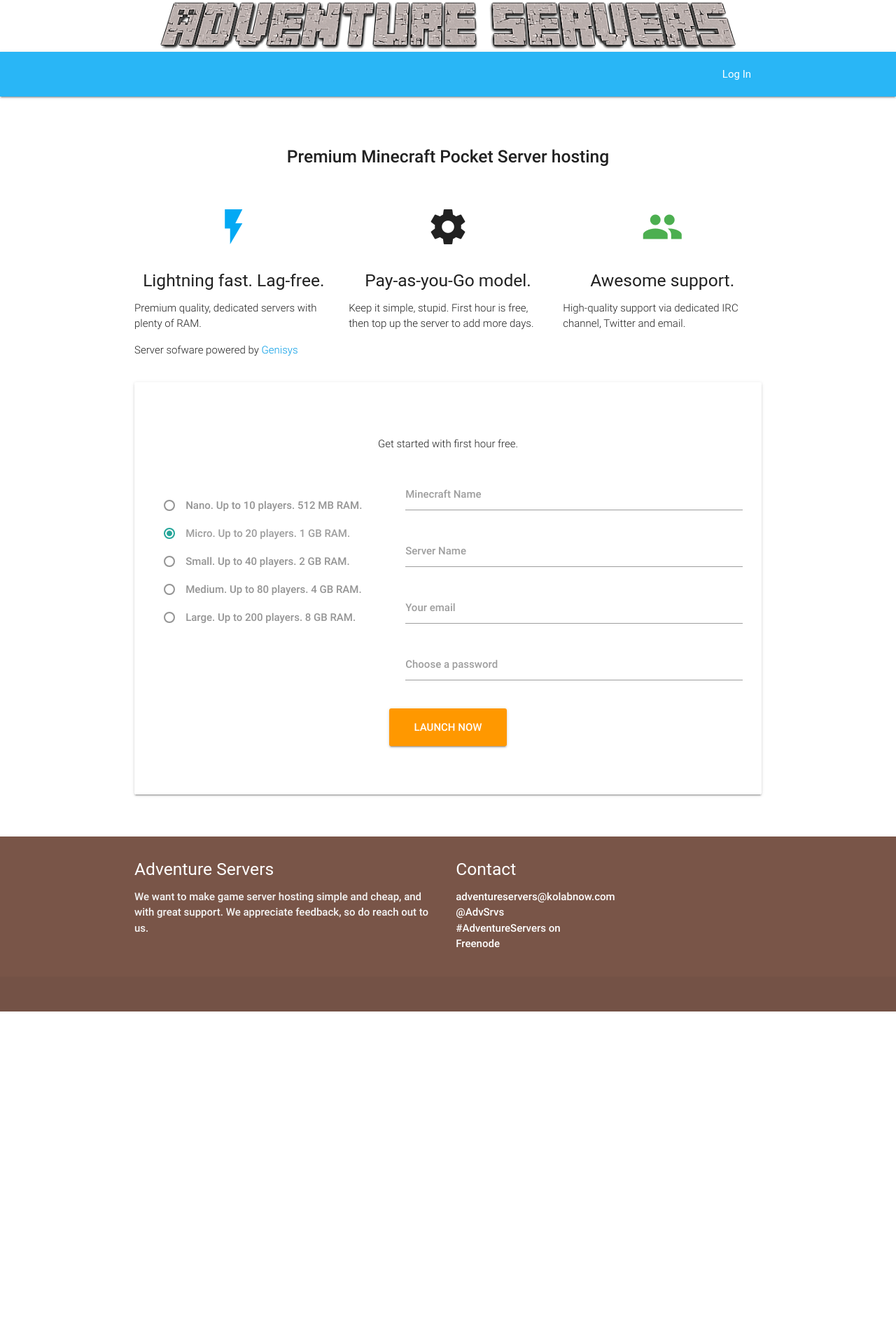
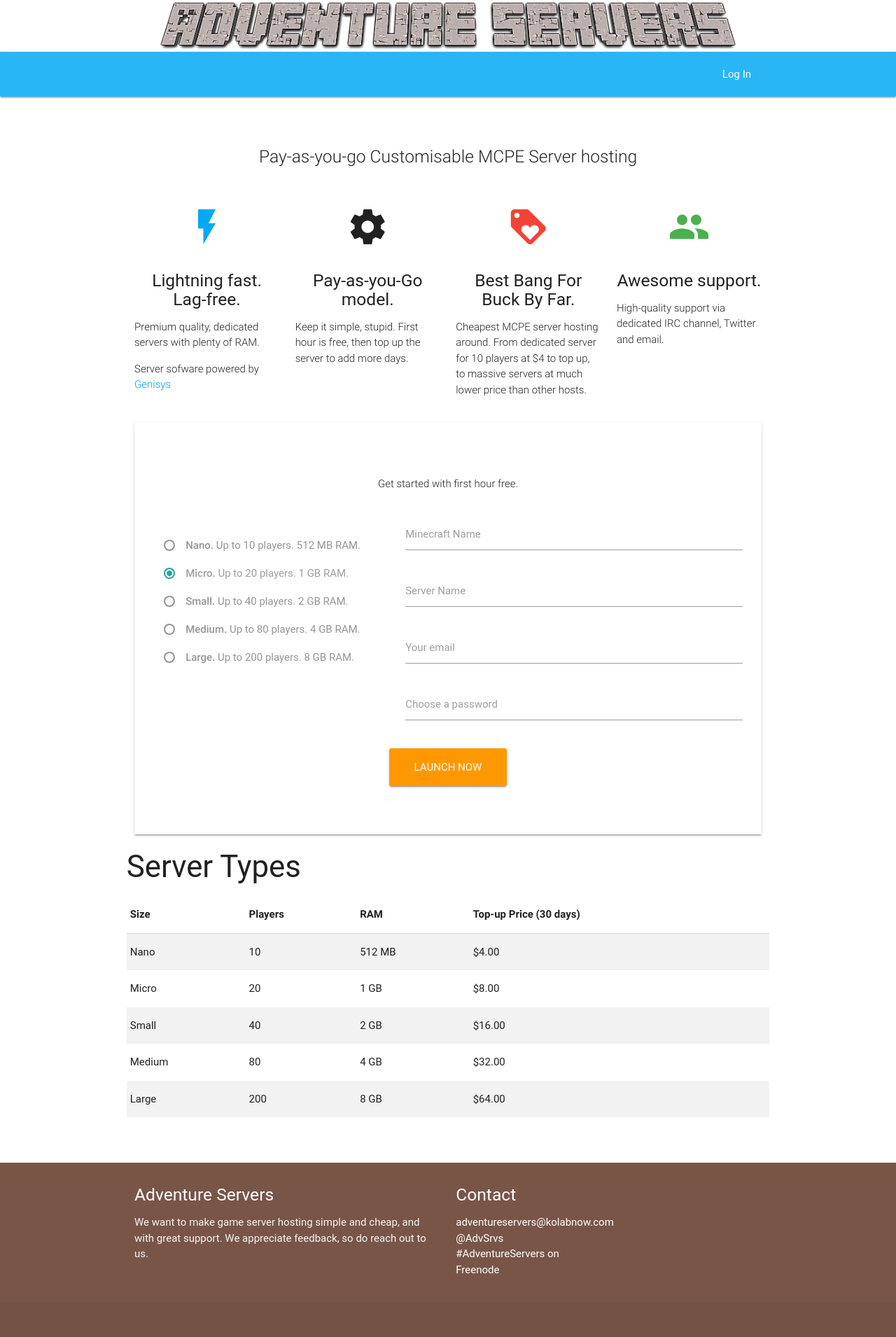
Before and after one commit to sandeel/mineserve, a Flask app: template templates/landing_page.html in a window 1280 px wide. Shown: the whole page at 70% size. Before the commit the page ends 1445 px from the top, so only its background shows below. Run offline with Flask 2, Linux system fonts and the light colour scheme; the template is opened without the code that fills it, so the values that code supplies are empty; parts of the project's set-up code (start-up, migrations or seed data) failed here and were passed over; some libraries are stand-ins or nearby versions; some web fonts are replaced.

Commit message:
Added pricing to main page

```diff
--- a/application.py
+++ b/application.py
@@ -365,7 +365,7 @@ class Server(db.Model):
     sizes = ['micro']
 
     prices = {
-                'micro': 1000
+                'micro': 800
                 }
 
     max_players = {
--- a/templates/landing_page.html
+++ b/templates/landing_page.html
@@ -7,12 +7,12 @@ Beta closed!
     <br><br>
     <div class="container">
       <div class="row center">
-	     <h5 class="header col s12 light"><strong>Premium<strong> Minecraft Pocket Server hosting</h5>
+	     <h5 class="header col s12 light">Pay-as-you-go Customisable MCPE Server hosting</h5>
       </div>
 
       <!--   Icon Section   -->
       <div class="row">
-        <div class="col s12 m4">
+        <div class="col s12 m3">
           <div class="icon-block">
             <h2 class="center light-blue-text"><i class="medium material-icons">flash_on</i></h2>
             <h5 class="center">Lightning fast. Lag-free.</h5>
@@ -22,7 +22,7 @@ Beta closed!
           </div>
         </div>
 
-        <div class="col s12 m4">
+        <div class="col s12 m3">
           <div class="icon-block">
             <h2 class="center"><i class="medium material-icons">settings</i></h2>
             <h5 class="center">Pay-as-you-Go model.</h5>
@@ -30,7 +30,15 @@ Beta closed!
             <p class="light">Keep it simple, stupid. First hour is free, then top up the server to add more days.</p>
           </div>
         </div>
-        <div class="col s12 m4">
+        <div class="col s12 m3">
+          <div class="icon-block">
+            <h2 class="center red-text"><i class="medium material-icons">loyalty</i></h2>
+            <h5 class="center">Best Bang For Buck By Far.</h5>
+
+            <p class="light">Cheapest MCPE server hosting around. From dedicated server for 10 players at $4 to top up, to massive servers at much lower price than other hosts.</p>
+          </div>
+        </div>
+        <div class="col s12 m3">
           <div class="icon-block">
             <h2 class="center green-text"><i class="medium material-icons">group</i></h2>
             <h5 class="center">Awesome support.</h5>
@@ -101,7 +109,57 @@ Beta closed!
         </form>
 
         <br>
-      </div>
+      </div><!-- card -->
+
+        <div class="row">
+            <h3>Server Types</h3>
+
+      <table class="striped responsive-table highlight">
+        <thead>
+          <tr>
+              <th data-field="id">Size</th>
+              <th data-field="name">Players</th>
+              <th data-field="ram">RAM</th>
+              <th data-field="price">Top-up Price (30 days)</th>
+          </tr>
+        </thead>
+
+        <tbody>
+          <tr>
+            <td>Nano</td>
+            <td>10</td>
+            <td>512 MB</td>
+            <td>$4.00</td>
+          </tr>
+          <tr>
+            <td>Micro</td>
+            <td>20</td>
+            <td>1 GB</td>
+            <td>$8.00</td>
+          </tr>
+          <tr>
+            <td>Small</td>
+            <td>40</td>
+            <td>2 GB</td>
+            <td>$16.00</td>
+          </tr>
+          <tr>
+            <td>Medium</td>
+            <td>80</td>
+            <td>4 GB</td>
+            <td>$32.00</td>
+          </tr>
+          <tr>
+            <td>Large</td>
+            <td>200</td>
+            <td>8 GB</td>
+            <td>$64.00</td>
+          </tr>
+        </tbody>
+      </table>
+
+        </div><!--row-->
+
 
 
 
```
